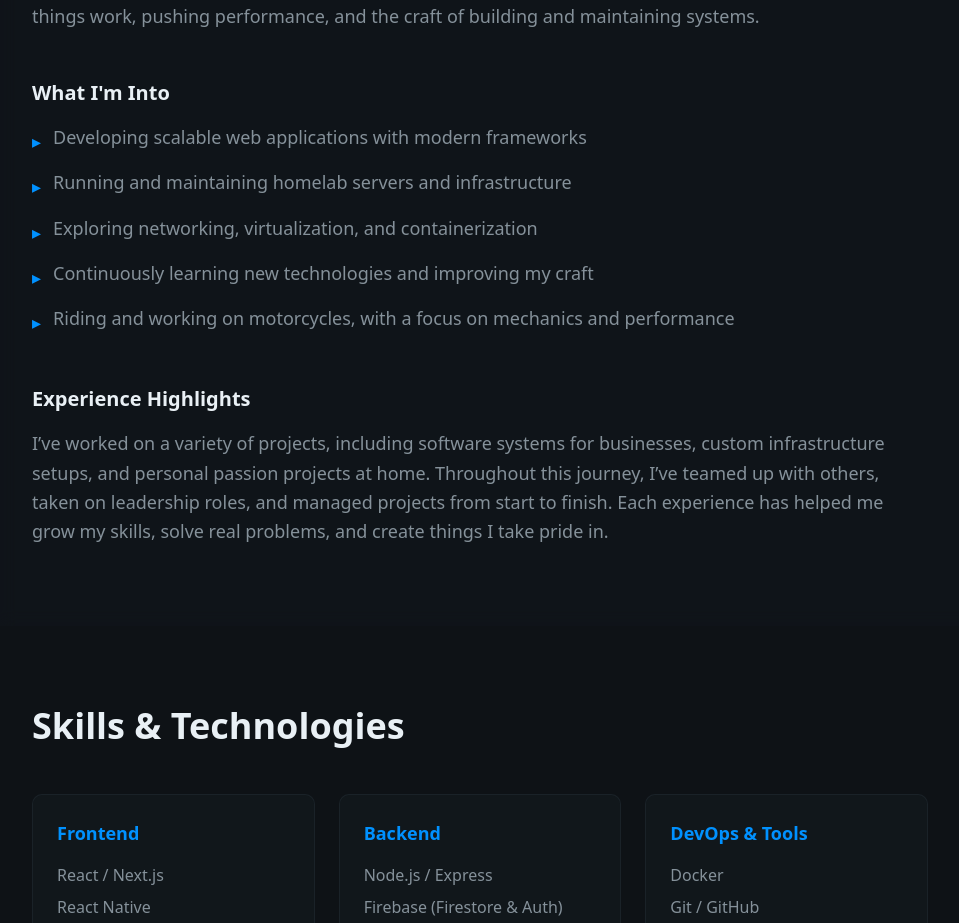
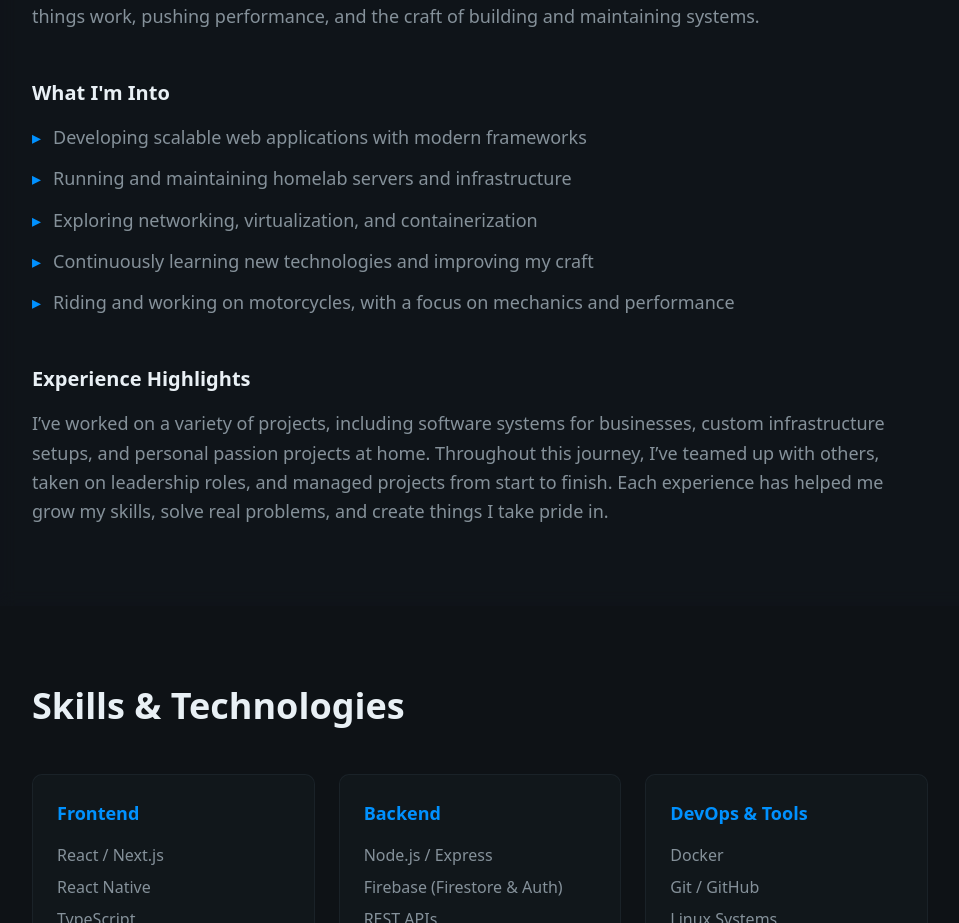
Before and after one commit to LegitKnots/Personal-Website-Portfolio, a Next.js app: page / in a window 1280 px wide. Shown: the part 1187-2110 px from the top of the page, without its empty margins (0-959 px from the left). Built offline with nearby package versions, Linux system fonts and the light colour scheme.

Commit message:
Fix bullet points on home page
Aligned the bullets for "What im into" section better

```diff
--- a/app/page.tsx
+++ b/app/page.tsx
@@ -118,7 +118,7 @@ export default function AboutPage() {
                 </h3>
                  <ul className="space-y-3">
                    <li className="flex items-start gap-3 group">
-                    <span className="text-primary mt-1 group-hover:scale-110 transition-transform duration-300">
+                     <span className="text-primary group-hover:scale-110 transition-transform duration-300">
                        ▸
                      </span>
                      <span>
@@ -127,7 +127,7 @@ export default function AboutPage() {
                      </span>
                    </li>
                    <li className="flex items-start gap-3 group">
-                    <span className="text-primary mt-1 group-hover:scale-110 transition-transform duration-300">
+                     <span className="text-primary group-hover:scale-110 transition-transform duration-300">
                        ▸
                      </span>
                      <span>
@@ -135,7 +135,7 @@ export default function AboutPage() {
                      </span>
                    </li>
                    <li className="flex items-start gap-3 group">
-                    <span className="text-primary mt-1 group-hover:scale-110 transition-transform duration-300">
+                     <span className="text-primary group-hover:scale-110 transition-transform duration-300">
                        ▸
                      </span>
                      <span>
@@ -143,7 +143,7 @@ export default function AboutPage() {
                      </span>
                    </li>
                    <li className="flex items-start gap-3 group">
-                    <span className="text-primary mt-1 group-hover:scale-110 transition-transform duration-300">
+                     <span className="text-primary group-hover:scale-110 transition-transform duration-300">
                        ▸
                      </span>
                      <span>
@@ -152,7 +152,7 @@ export default function AboutPage() {
                      </span>
                    </li>
                    <li className="flex items-start gap-3 group">
-                    <span className="text-primary mt-1 group-hover:scale-110 transition-transform duration-300">
+                     <span className="text-primary group-hover:scale-110 transition-transform duration-300">
                        ▸
                      </span>
                      <span>
```
Lines whose indentation alone changed are shown as unchanged.
